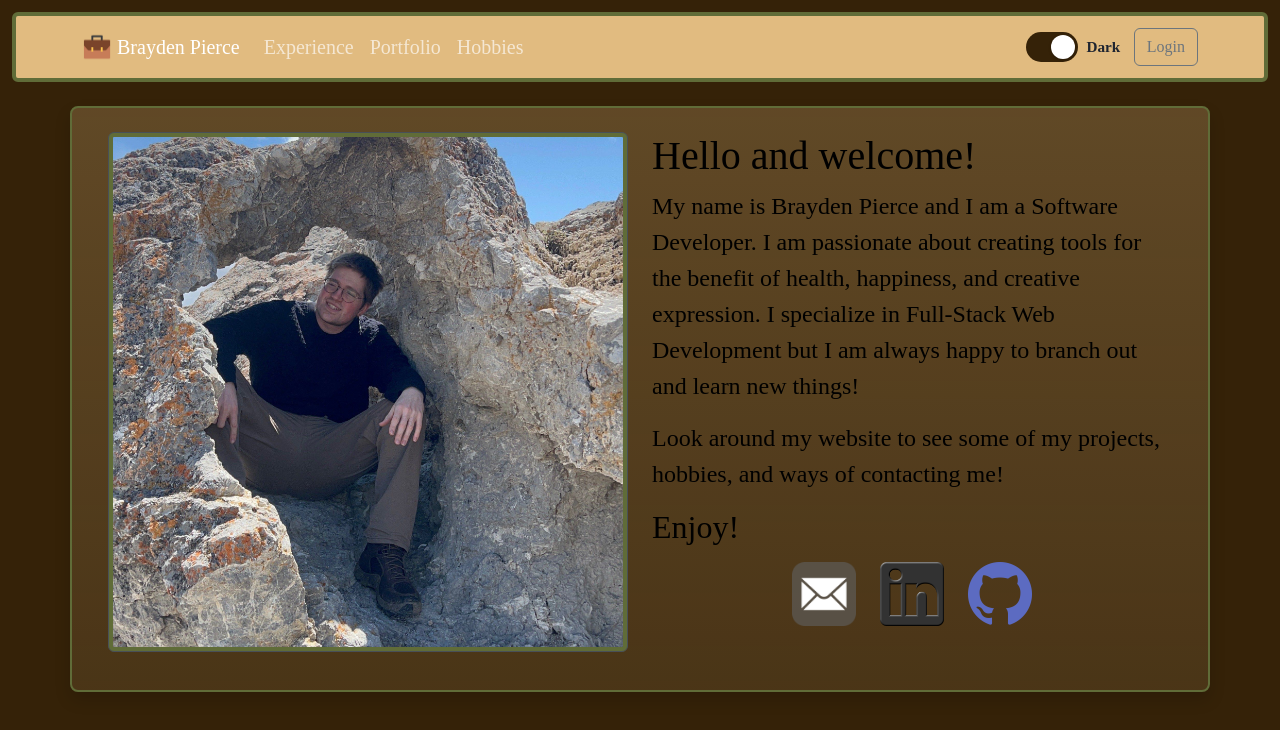
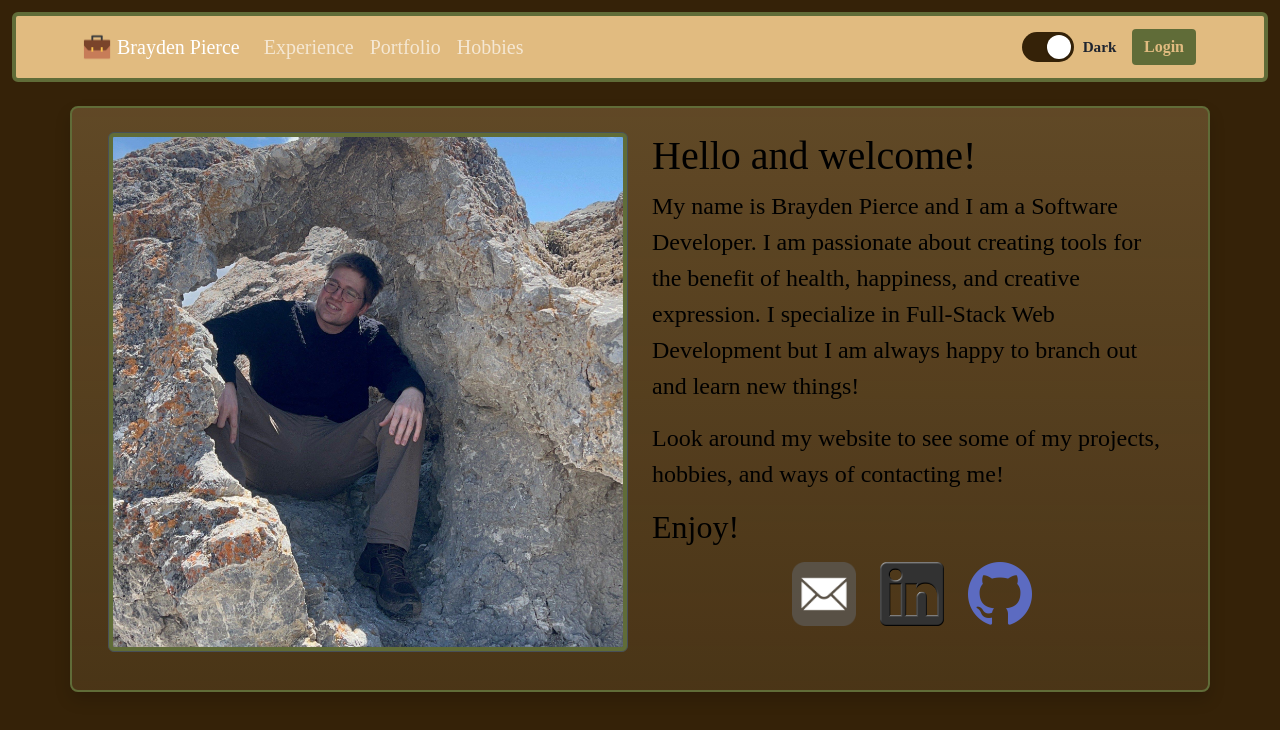
Before and after one commit to BraydenPierce/My-Portfolio-Webpage, a React (Create React App) app in the folder frontend/: page / in a window 1280 px wide. Shown: the top 730 px of the page. Built offline with nearby package versions, Linux system fonts and the light colour scheme; no server answers.

Commit message:
update: btn, btn-primary, and btn-outline-primary styling

```diff
--- a/frontend/src/components/Navbar.jsx
+++ b/frontend/src/components/Navbar.jsx
@@ -72,11 +72,11 @@ function NavBar({ onToggleTheme, theme, isAuthenticated, onLogoutSuccess }) {
               </span>
             </button>
             {isAuthenticated ? (
-              <Button variant="outline-secondary" onClick={handleLogout}>
+              <Button variant="primary" onClick={handleLogout}>
                 Logout
               </Button>
             ) : (
-              <Button as={Link} to="/login" variant="outline-secondary">
+              <Button as={Link} to="/login" variant="primary">
                 Login
               </Button>
             )}
--- a/frontend/src/index.css
+++ b/frontend/src/index.css
@@ -267,3 +267,63 @@ color: #f3e4cd;
 }
 
 /* #endregion */
+
+/* #region Buttons */
+
+.btn {
+  border-width: 2px;
+  font-weight: 600;
+  transition: background-color 0.18s ease, color 0.18s ease, border-color 0.18s ease, box-shadow 0.18s ease;
+}
+
+.btn-outline-primary {
+  --bs-btn-color: var(--bs-tertiary);
+  --bs-btn-border-color: var(--bs-tertiary);
+
+  --bs-btn-hover-color: var(--bs-primary);
+  --bs-btn-hover-bg: var(--bs-tertiary);
+  --bs-btn-hover-border-color: var(--bs-tertiary);
+
+  --bs-btn-active-color: var(--bs-primary);
+  --bs-btn-active-bg: var(--bs-tertiary);
+  --bs-btn-active-border-color: var(--bs-tertiary);
+
+  --bs-btn-focus-shadow-rgb: var(--bs-tertiary-rgb);
+  --bs-btn-disabled-color: rgba(var(--bs-tertiary-rgb), 0.45);
+  --bs-btn-disabled-border-color: rgba(var(--bs-tertiary-rgb), 0.45);
+}
+
+.btn-primary {
+  --bs-btn-color: var(--bs-primary);
+  --bs-btn-bg: var(--bs-tertiary);
+  --bs-btn-border-color: var(--bs-tertiary);
+
+  --bs-btn-hover-color: var(--bs-primary);
+  --bs-btn-hover-bg: #4f5a2f;
+  --bs-btn-hover-border-color: #4f5a2f;
+
+  --bs-btn-active-color: var(--bs-primary);
+  --bs-btn-active-bg: #455028;
+  --bs-btn-active-border-color: #455028;
+
+  --bs-btn-focus-shadow-rgb: var(--bs-tertiary-rgb);
+}
+
+[data-bs-theme="dark"] .btn-primary {
+  --bs-btn-color: var(--bs-secondary);
+  --bs-btn-border-color: var(--bs-secondary);
+
+  --bs-btn-hover-color: #1f1f1f;
+  --bs-btn-hover-bg: var(--bs-secondary);
+  --bs-btn-hover-border-color: var(--bs-secondary);
+
+  --bs-btn-active-color: #1f1f1f;
+  --bs-btn-active-bg: #d4ae73;
+  --bs-btn-active-border-color: #d4ae73;
+
+  --bs-btn-focus-shadow-rgb: var(--bs-secondary-rgb);
+  --bs-btn-disabled-color: rgba(var(--bs-secondary-rgb), 0.45);
+  --bs-btn-disabled-border-color: rgba(var(--bs-secondary-rgb), 0.45);
+}
+
+/* #endregion */
```
